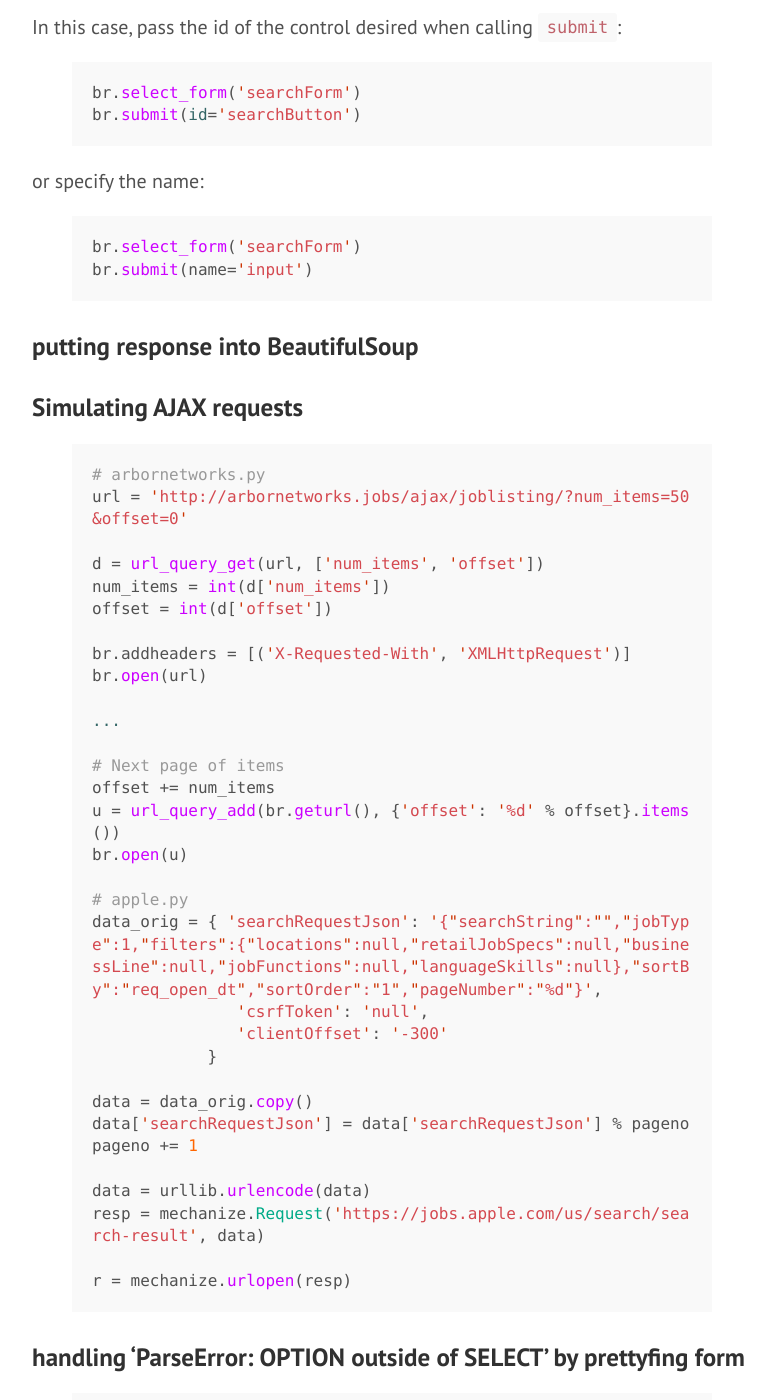
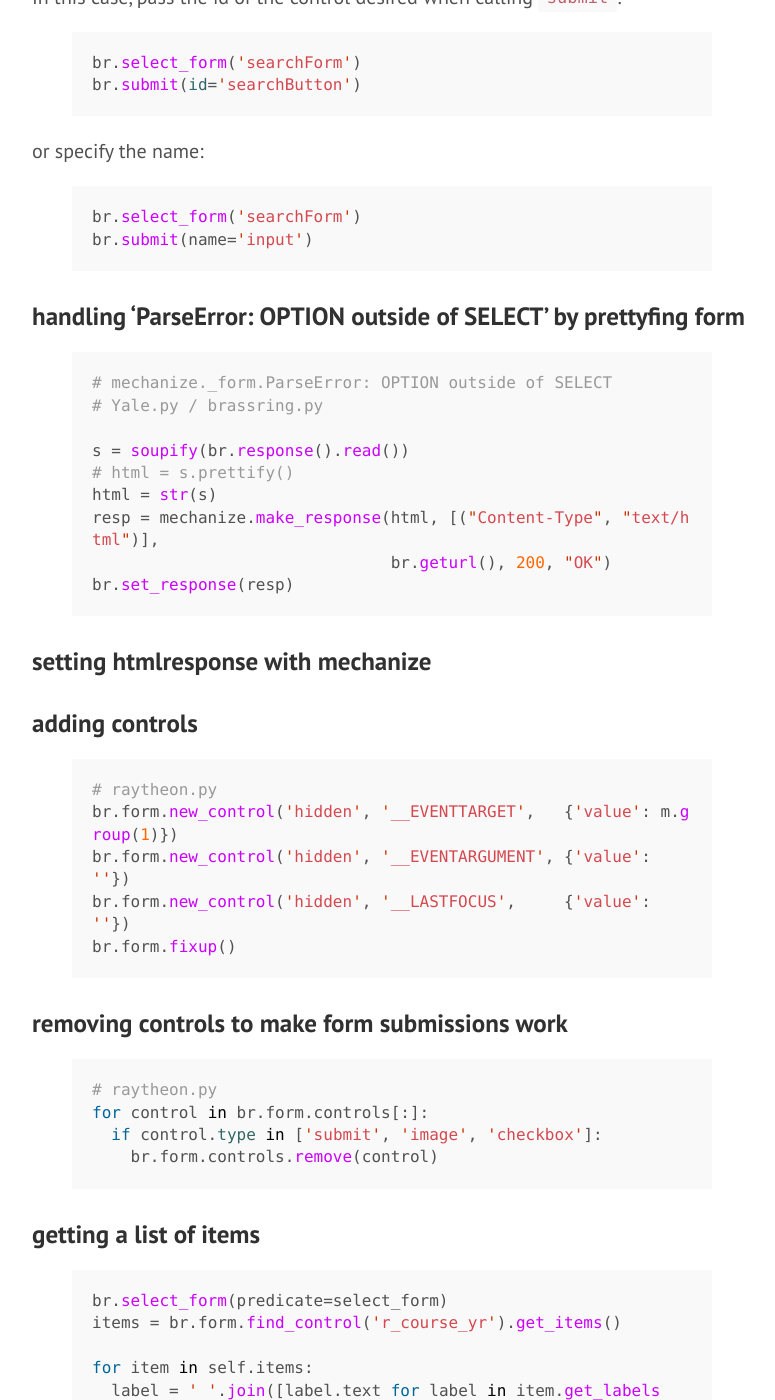
Before and after one commit to thayton/thayton.github.io, a Jekyll site: the page built from index.html, in a window 1280 px wide and 1400 px high, scrolled down 3212 px. Shown: the whole window, without its empty margins (428-1203 px from the left). Built offline with Jekyll 4.4.1, drawn with Linux system fonts in a browser that asks for light colours; Markdown is read by kramdown in place of the engine named in the settings; the list of posts is cut into pages by our own code; some of the changed text lies outside the part shown.

Commit message:
move content for later post

```diff
--- a/_posts/2014-11-28-form-handling-with-mechanize-and-beautifulsoup.md
+++ b/_posts/2014-11-28-form-handling-with-mechanize-and-beautifulsoup.md
@@ -128,44 +128,6 @@ or specify the name:
 {% highlight python %}
 br.select_form('searchForm')
 br.submit(name='input')
-{% endhighlight %}
-
-### putting response into BeautifulSoup
-
-### Simulating AJAX requests
-
-{% highlight python %}
-# arbornetworks.py
-url = 'http://arbornetworks.jobs/ajax/joblisting/?num_items=50&offset=0'
-
-d = url_query_get(url, ['num_items', 'offset'])
-num_items = int(d['num_items'])
-offset = int(d['offset'])
-
-br.addheaders = [('X-Requested-With', 'XMLHttpRequest')]
-br.open(url)
-
-...
-
-# Next page of items
-offset += num_items
-u = url_query_add(br.geturl(), {'offset': '%d' % offset}.items())
-br.open(u)
-
-# apple.py
-data_orig = { 'searchRequestJson': '{"searchString":"","jobType":1,"filters":{"locations":null,"retailJobSpecs":null,"businessLine":null,"jobFunctions":null,"languageSkills":null},"sortBy":"req_open_dt","sortOrder":"1","pageNumber":"%d"}',
-               'csrfToken': 'null',
-               'clientOffset': '-300'
-            }
-
-data = data_orig.copy()
-data['searchRequestJson'] = data['searchRequestJson'] % pageno
-pageno += 1
-
-data = urllib.urlencode(data)
-resp = mechanize.Request('https://jobs.apple.com/us/search/search-result', data)
-
-r = mechanize.urlopen(resp)
 {% endhighlight %}
 
 ### handling 'ParseError: OPTION outside of SELECT' by prettyfing form
```
Also changed, not shown: other parts of _posts/2014-11-28-form-handling-with-mechanize-and-beautifulsoup.md (+1 -1 lines).
